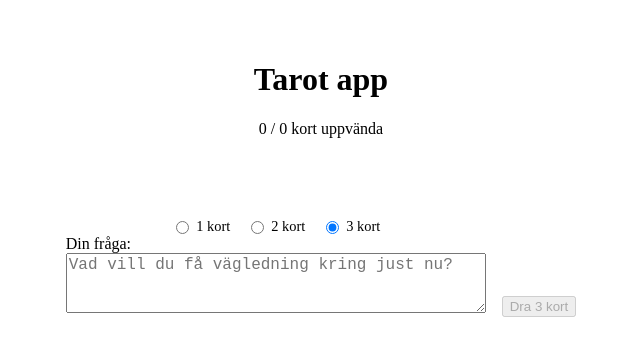
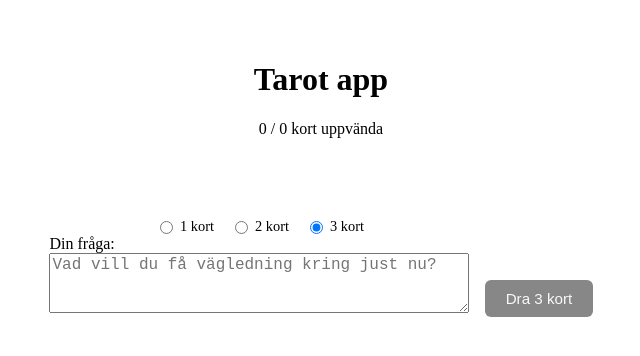
Before and after one commit to Hilden202/tarot-app, a SvelteKit app: page / in a window 1280 px wide. Shown: the top 356 px of the page, without its empty margins (319-959 px from the left). Built offline with nearby package versions, Linux system fonts and the light colour scheme.

Commit message:
Add Button component

```diff
--- /dev/null
+++ b/src/lib/components/Button.svelte
@@ -0,0 +1,52 @@
+<script lang="ts">
+    export let variant: "primary" | "ghost" = "primary";
+    export let disabled = false;
+    export let type: "button" | "submit" = "button";
+</script>
+
+<button
+        class={`btn ${variant}`}
+        {type}
+        {disabled}
+        on:click
+>
+    <slot />
+</button>
+
+<style>
+    .btn {
+        font-size: 0.95rem;
+        padding: 0.55rem 1.2rem;
+        border-radius: 6px;
+        cursor: pointer;
+        border: 1px solid transparent;
+        background: none;
+        transition: background 0.15s ease, color 0.15s ease;
+    }
+
+    .btn:disabled {
+        opacity: 0.5;
+        cursor: not-allowed;
+    }
+
+    /* Primary – stilla, mörk */
+    .btn.primary {
+        background: #111;
+        color: #f5f5f5;
+    }
+
+    .btn.primary:hover:not(:disabled) {
+        background: #000;
+    }
+
+    /* Ghost – sekundär */
+    .btn.ghost {
+        background: transparent;
+        color: #111;
+        border-color: #ccc;
+    }
+
+    .btn.ghost:hover:not(:disabled) {
+        background: #f2f2f2;
+    }
+</style>
--- a/src/routes/+page.svelte
+++ b/src/routes/+page.svelte
@@ -2,6 +2,7 @@
     import TarotCard from "$lib/components/TarotCard.svelte";
     import TarotPrompt from "$lib/components/TarotPrompt.svelte";
     import {tarotDeck} from "$lib/data/tarotDeck";
+    import Button from "$lib/components/Button.svelte";
     import type {TarotCardData} from "$lib/data/tarotDeck";
 
     let selectedCards: TarotCardData[] = [];
@@ -111,18 +112,19 @@
         </div>
 
         {#if !hasDrawn}
-            <button
+            <Button
                     on:click={newCards}
                     disabled={!question.trim()}
             >
                 Dra {cardCount} kort
-            </button>
+            </Button>
         {:else}
-            <button
+            <Button
+                    variant="ghost"
                     on:click={resetDraw}
             >
                 Ny dragning
-            </button>
+            </Button>
         {/if}
 
     </section>
```
